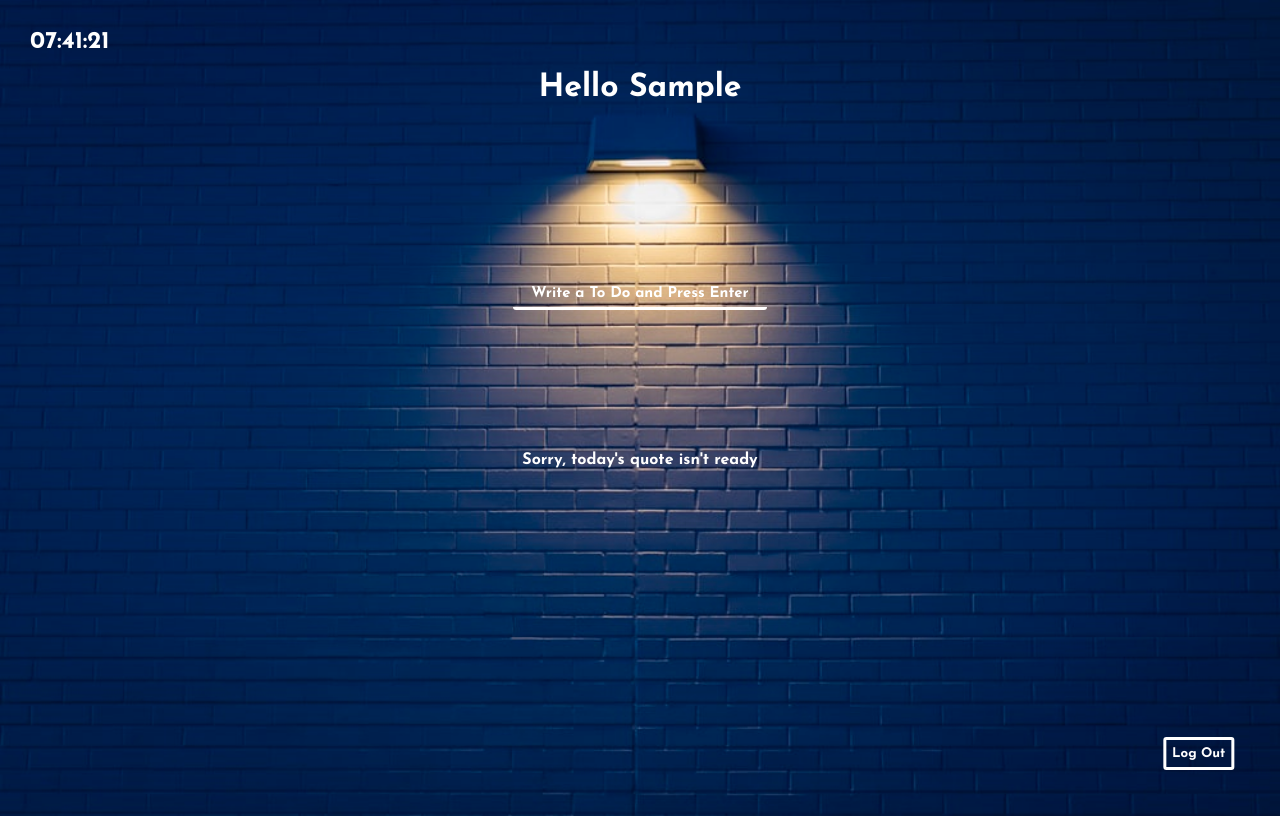
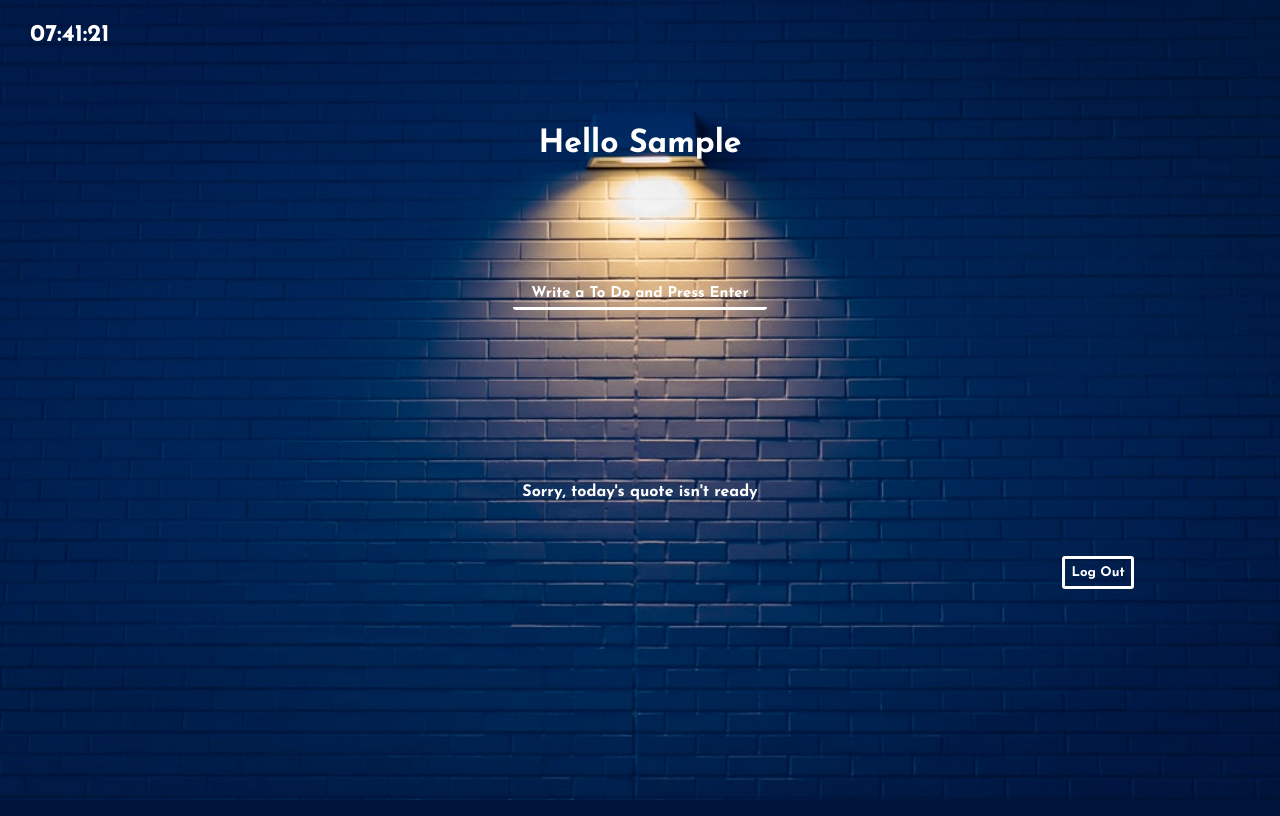
Before and after one commit to kimhanlim97/clone-nomadChromeApp, a plain HTML site: page index.html in a window 1280 px wide. Both pictures are taken after typing "Sample" into the empty fields and a click on the button "Log In". Drawn offline with Linux system fonts and the light colour scheme; no server answers.

Commit message:
CSS 스타일링을 수정함

```diff
--- a/css/style.css
+++ b/css/style.css
@@ -8,7 +8,7 @@
 .page {
     height: 100vh;
     margin: 0;
-    background-color: black;
+    background-color: rgb(0, 19, 56);
     background-image: url(/img/background-image.jpeg);
     background-repeat: no-repeat;
     background-size: 100% 100%;
@@ -23,14 +23,14 @@
 /* weather component */
 .weather {
     position: absolute;
-    top: 30px;
+    top: 23px;
     right: 30px;
 }
 
 /* clock component */
 .clock {
     position: absolute;
-    top: 30px;
+    top: 23px;
     left: 30px;
     margin: 0;
 }
@@ -45,19 +45,19 @@
 
 /* logout-form component */
 .logout-form {
-    position: absolute;
-    bottom: 30px;
-    right: 10px;
-    transform: translateX(-50%);
+    position: relative;
+    top: 55%;
+    left: 83%;
+    width: fit-content;
 }
 
 /* greeting component */
 .greeting {
-    position: absolute;
-    top: 9%;
+    position: relative;
+    top: 16%;
     left: 50%;
     transform: translateX(-50%);
-
+    width: fit-content;
     margin: 0px;
 }
 
--- a/index.html
+++ b/index.html
@@ -10,16 +10,17 @@
 <body class="page">
     <h2 class="clock"></h2>
 
+    <div class="weather">
+        <span class="weather__city"></span>
+        <span class="weather__temp"></span>
+    </div>
+
+    <h1 class="greeting hidden"></h1>
+
     <form class="login-form hidden">
         <input class="input-text login-form__id-input" type="text" placeholder="What is your name?" maxlength="15" />
         <button class="btn login-form__login">Log In</button>
     </form>
-
-    <form class="logout-form hidden">
-        <button class="btn logout-form__logout">Log Out</button>
-    </form>
-
-    <h1 class="greeting hidden"></h1>
 
     <form class="todo-form hidden">
         <input class="input-text todo-form__todo-input" type="text" placeholder="Write a To Do and Press Enter" required>
@@ -29,10 +30,11 @@
 
     <p class="quote"></p>
 
-    <div class="weather">
-        <span class="weather__city"></span>
-        <span class="weather__temp"></span>
-    </div>
+    <form class="logout-form hidden">
+        <button class="btn logout-form__logout">Log Out</button>
+    </form>
+
+
     <!-- <script src="js/background.js"></script> -->
     <script src="js/todo.js"></script>
     <script src="js/login.js"></script>
```
